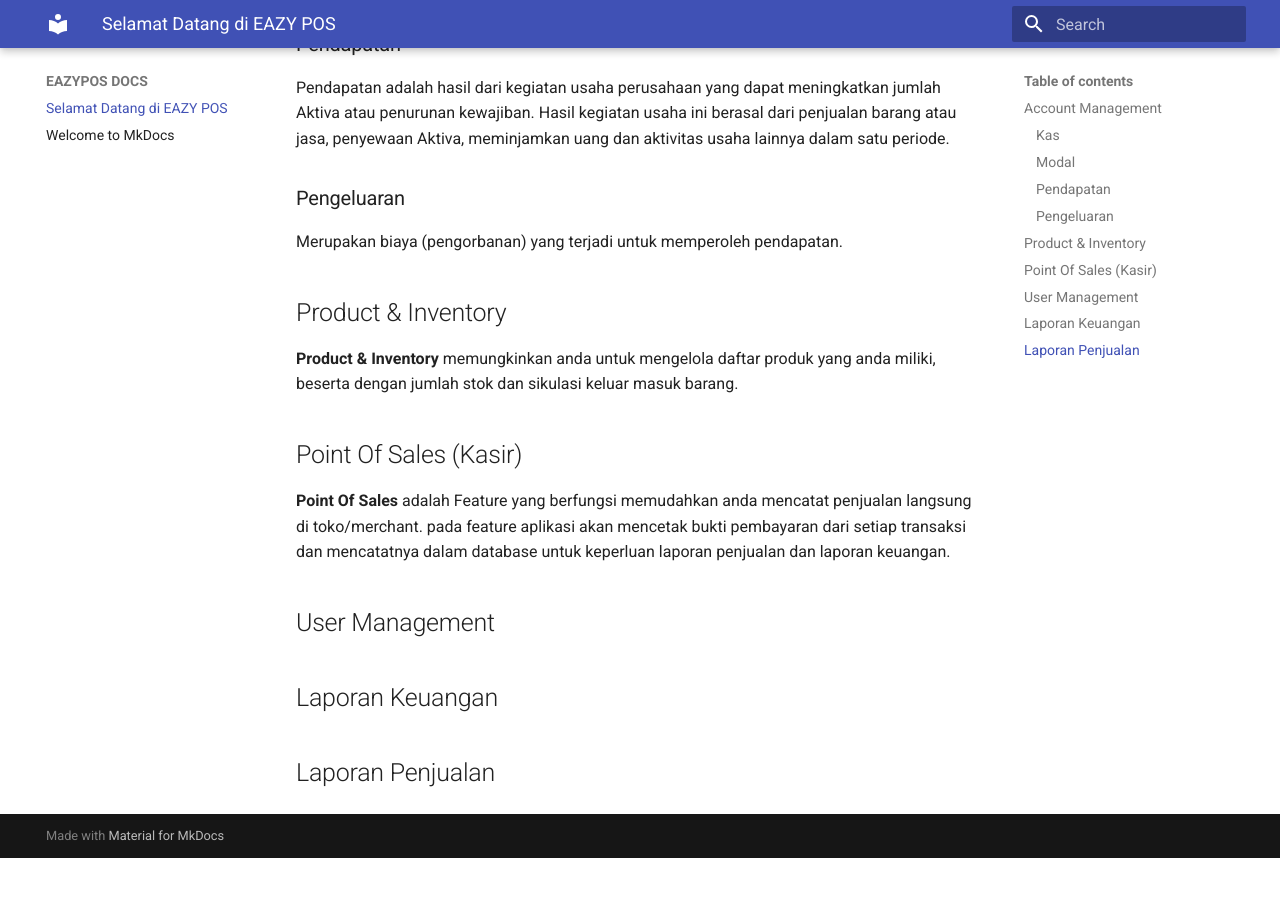
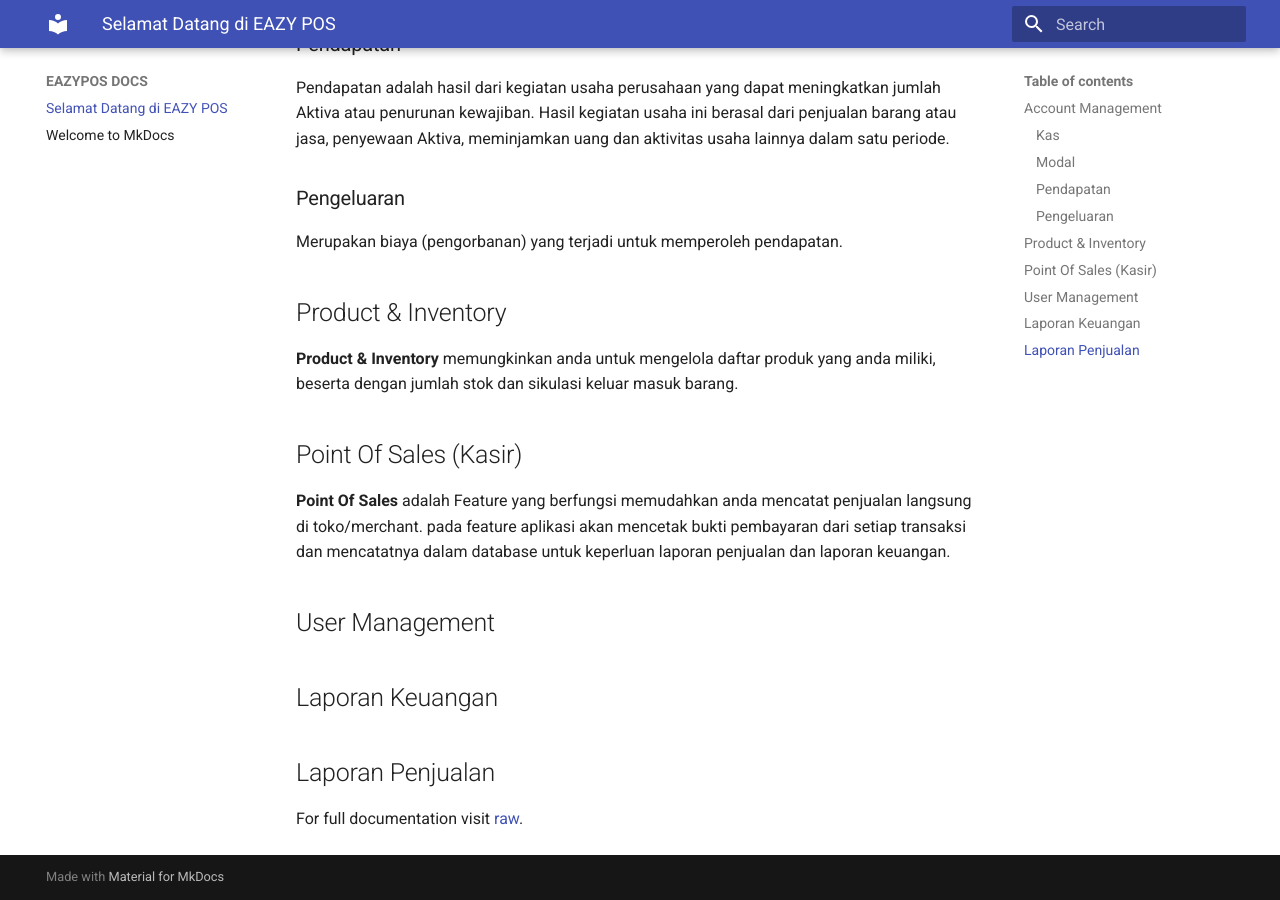
Before and after one commit to ametsuramet/eazypos-doc, an MkDocs documentation site: the page built from docs/index.md, in a window 1280 px wide and 900 px high, scrolled down 886 px. Built offline with MkDocs 1.6.1 and Material for MkDocs 9.7.7, drawn with Linux system fonts in a browser that asks for light colours; before the commit the page ends 1744 px from its top, so only the background shows below that.

Commit message:
update gitignore

```diff
--- a/docs/index.md
+++ b/docs/index.md
@@ -44,3 +44,7 @@
 ## Laporan Keuangan
 
 ## Laporan Penjualan
+
+
+
+For full documentation visit [raw](raw.html).
```
Also changed, not shown: 1 other file.
